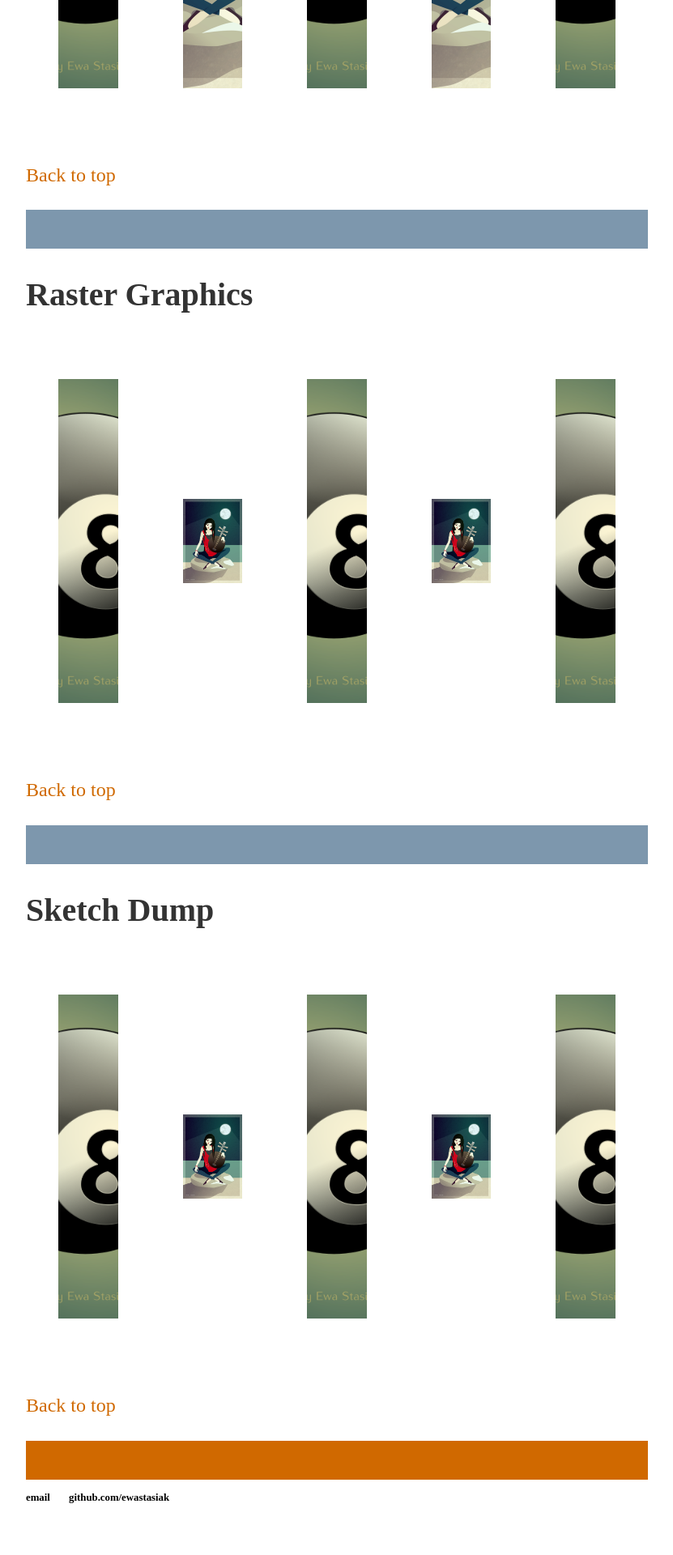
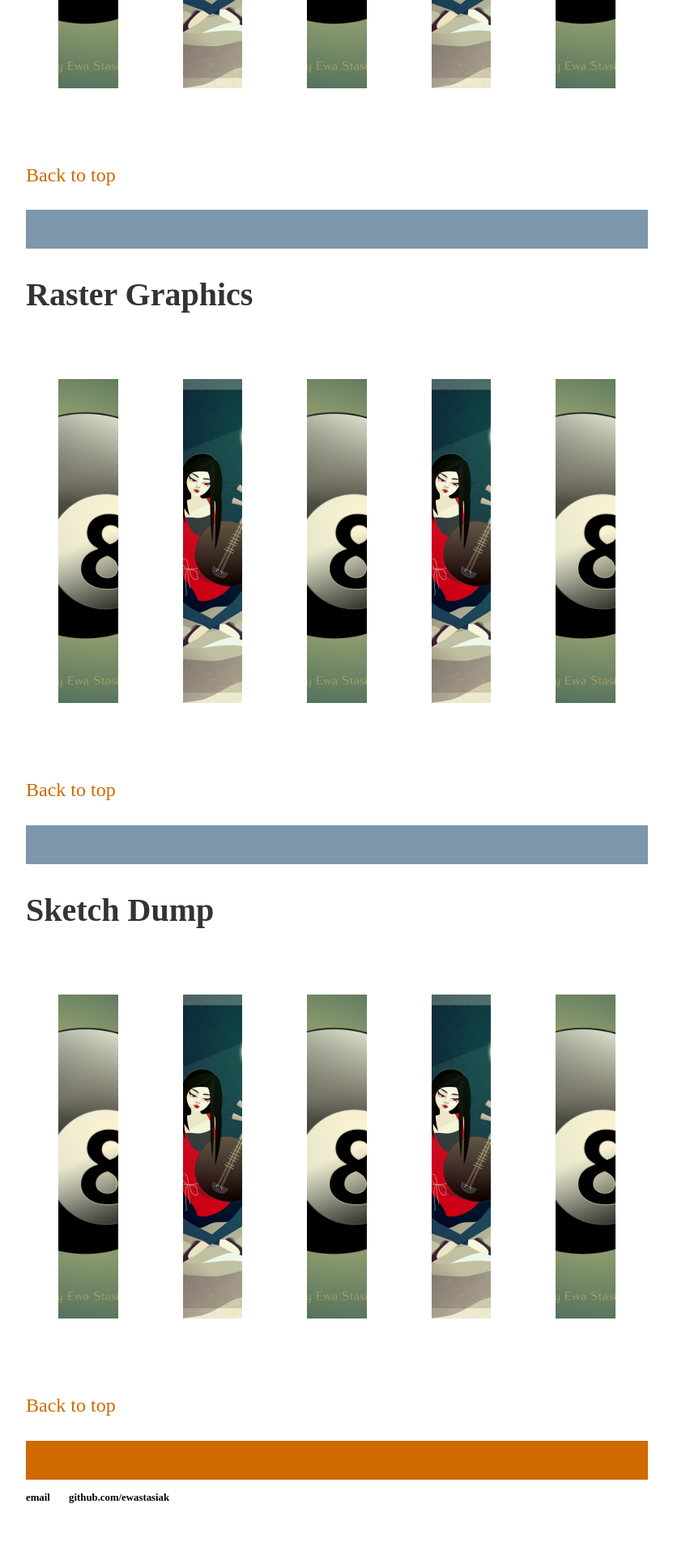
Before and after one commit to ewastasiak/Showcase, a Jekyll site: the page built from artistic/index.html, in a window 1280 px wide. Shown: the part 898-2818 px from the top of the page at 81% size, without its empty margins (224-1055 px from the left). Built offline with Jekyll 4.4.1, drawn with Linux system fonts in a browser that asks for light colours; nearby versions of some CDN libraries; library files that are not in the unit come from our copies.

Commit message:
Edit images

```diff
--- a/artistic/index.html
+++ b/artistic/index.html
@@ -24,10 +24,10 @@ title: Raster and Vector Graphics
 <h2 id="raster">Raster Graphics</h2>
 <div class="flexbox">
 		<figure class="grid-1"><picture><img class="img-small" src="/img/v-8ball.png" alt="memory game screenshot"></picture></figure>
-	<figure class="grid-2"><picture><img class="img-small-b" src="/img/v-gekkin.png" alt="memory game screenshot"></picture></figure>
+	<figure class="grid-2"><picture><img class="img-small" src="/img/v-gekkin.png" alt="memory game screenshot"></picture></figure>
 
 		<figure class="grid-1"><picture><img class="img-small" src="/img/v-8ball.png" alt="memory game screenshot"></picture></figure>
-	<figure class="grid-2"><picture><img class="img-small-b" src="/img/v-gekkin.png" alt="memory game screenshot"></picture></figure>
+	<figure class="grid-2"><picture><img class="img-small" src="/img/v-gekkin.png" alt="memory game screenshot"></picture></figure>
 		<figure class="grid-1"><picture><img class="img-small" src="/img/v-8ball.png" alt="memory game screenshot"></picture></figure>
 </div>
 <p><a href="#top">Back to top</a></p>
@@ -37,10 +37,10 @@ title: Raster and Vector Graphics
 <h2 id="sketch">Sketch Dump</h2>
 <div class="flexbox">
 		<figure class="grid-1"><picture><img class="img-small" src="/img/v-8ball.png" alt="memory game screenshot"></picture></figure>
-	<figure class="grid-2"><picture><img class="img-small-c" src="/img/v-gekkin.png" alt="memory game screenshot"></picture></figure>
+	<figure class="grid-2"><picture><img class="img-small" src="/img/v-gekkin.png" alt="memory game screenshot"></picture></figure>
 
 		<figure class="grid-1"><picture><img class="img-small" src="/img/v-8ball.png" alt="memory game screenshot"></picture></figure>
-	<figure class="grid-2"><picture><img class="img-small-c" src="/img/v-gekkin.png" alt="memory game screenshot"></picture></figure>
+	<figure class="grid-2"><picture><img class="img-small" src="/img/v-gekkin.png" alt="memory game screenshot"></picture></figure>
 		<figure class="grid-1"><picture><img class="img-small" src="/img/v-8ball.png" alt="memory game screenshot"></picture></figure>
 </div>
 <p><a href="#top">Back to top</a></p>
```
